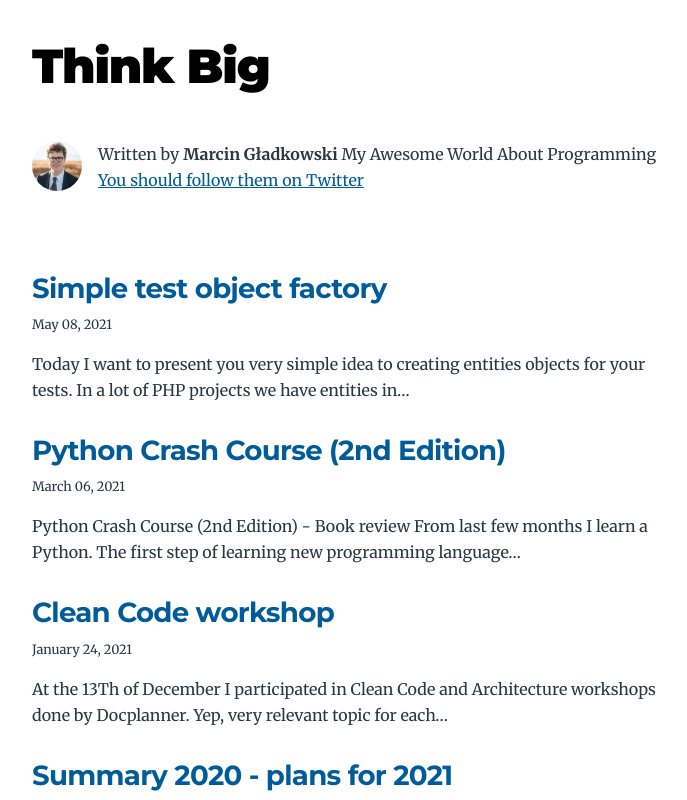
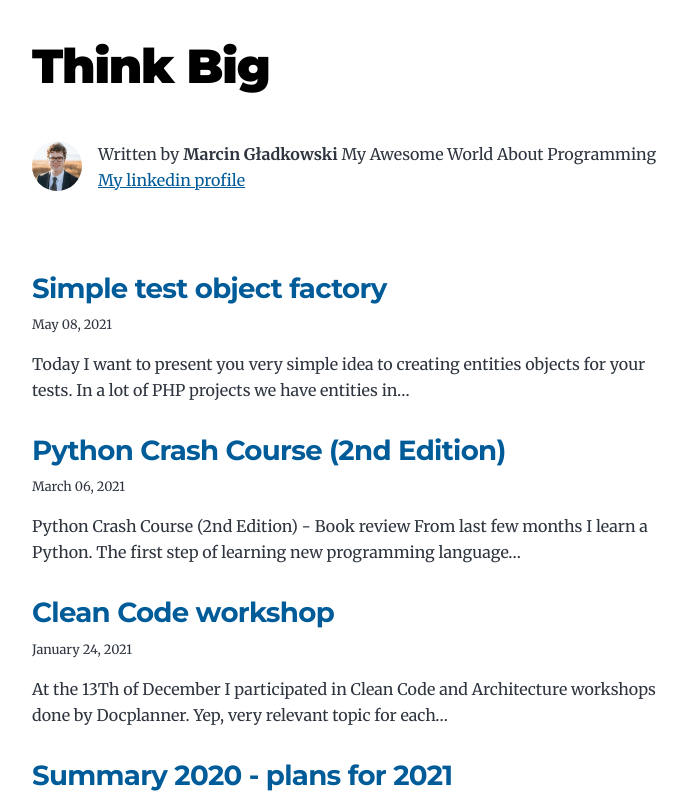
Before and after one commit to MarcinGladkowski/marcingladkowski.github.io, a Gatsby site: page / in a window 1280 px wide. Shown: the top 800 px of the page, without its empty margins (292-979 px from the left). Built offline with nearby package versions, Linux system fonts and the light colour scheme; Gatsby itself is replaced by a stand-in of ours.

Commit message:
Replace Twitter with linkedin

```diff
--- a/src/components/bio.js
+++ b/src/components/bio.js
@@ -46,8 +46,8 @@ const Bio = () => {
         <p>
           Written by <strong>{author.name}</strong> {author?.summary || null}
           {` `}
-          <a href={`https://twitter.com/${social?.twitter || ``}`}>
-            You should follow them on Twitter
+          <a href={`https://twitter.com/${social?.linkedin || ``}`}>
+            My linkedin profile
           </a>
         </p>
       )}
```
